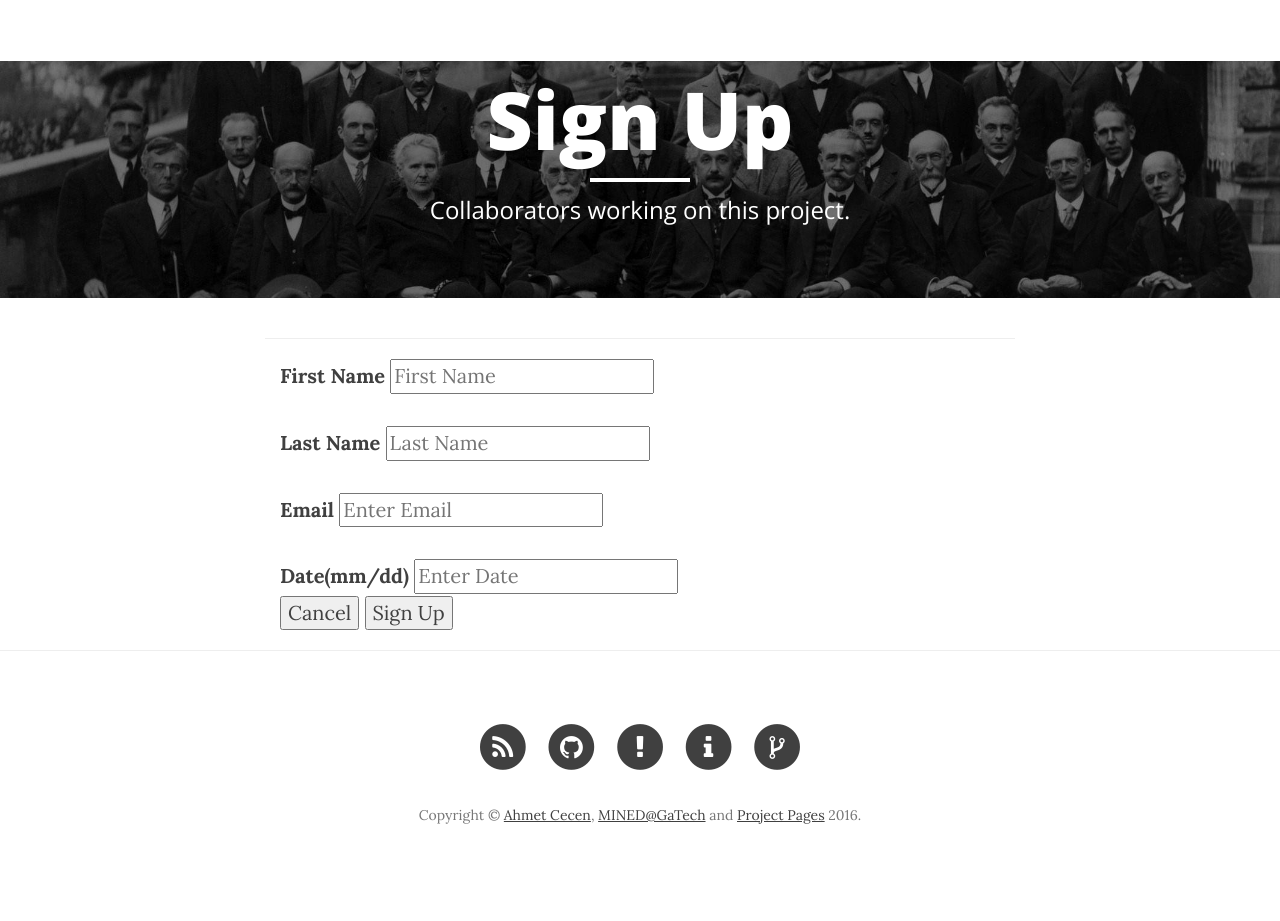
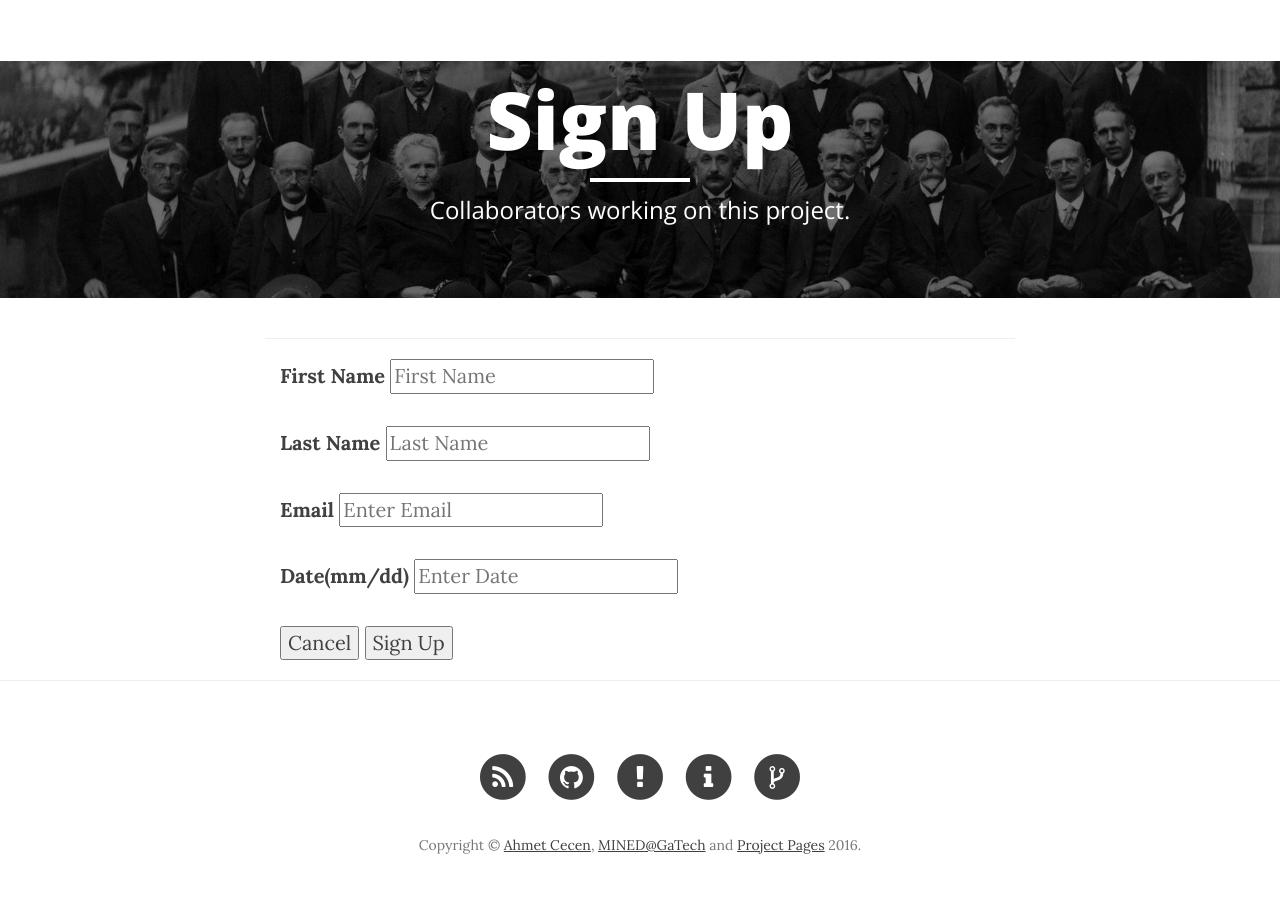
Before and after one commit to Amartyabb/project-pages, a Jekyll site: the page built from mentions.html, in a window 1280 px wide. Built offline with Jekyll 4.4.1, drawn with Linux system fonts in a browser that asks for light colours; nearby versions of some CDN libraries; before the commit the page ends 900 px from its top, so only the background shows below that.

Commit message:
Update mentions.html

```diff
--- a/mentions.html
+++ b/mentions.html
@@ -20,7 +20,7 @@ header-img: "img/home-bg.jpg"
     <p></p>
     <label><b>Date(mm/dd)</b></label>
     <input type="text" placeholder="Enter Date" name="Date" required>
-
+    <p></p>
 
 
 
```
